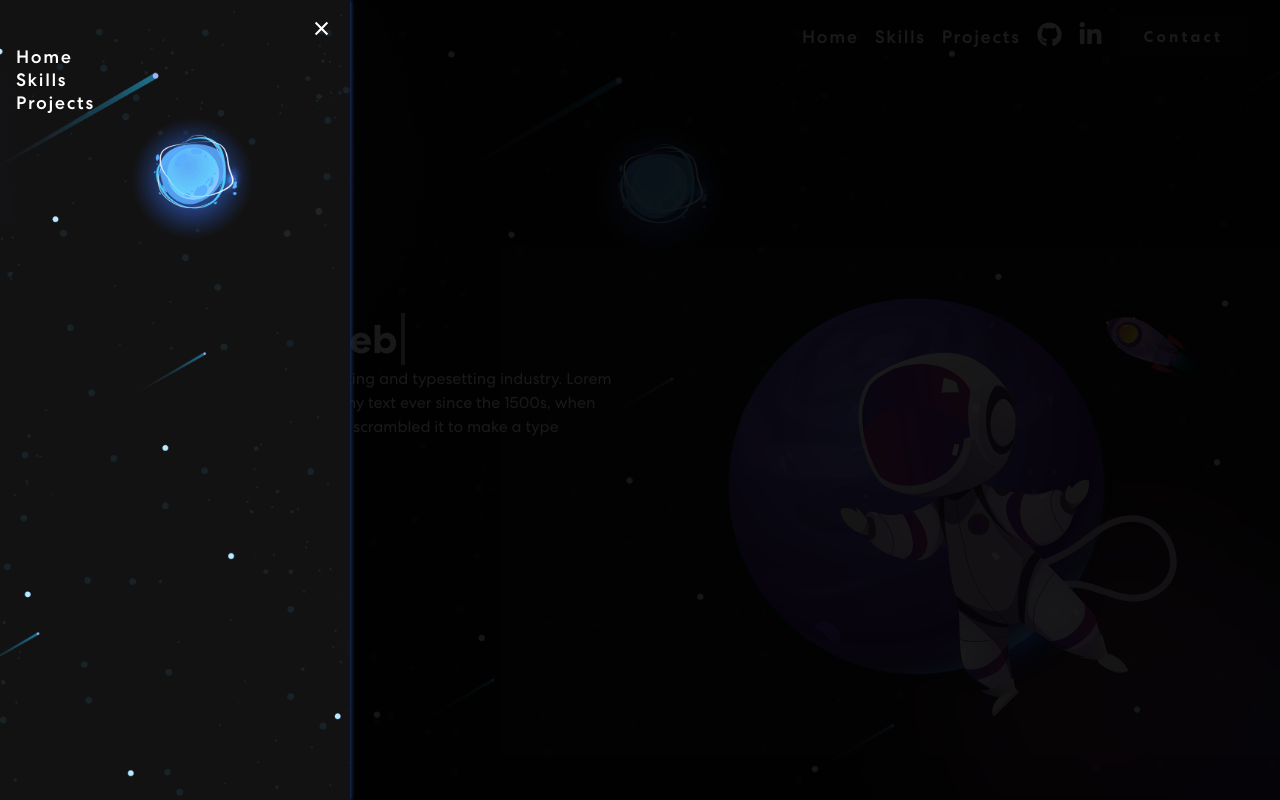
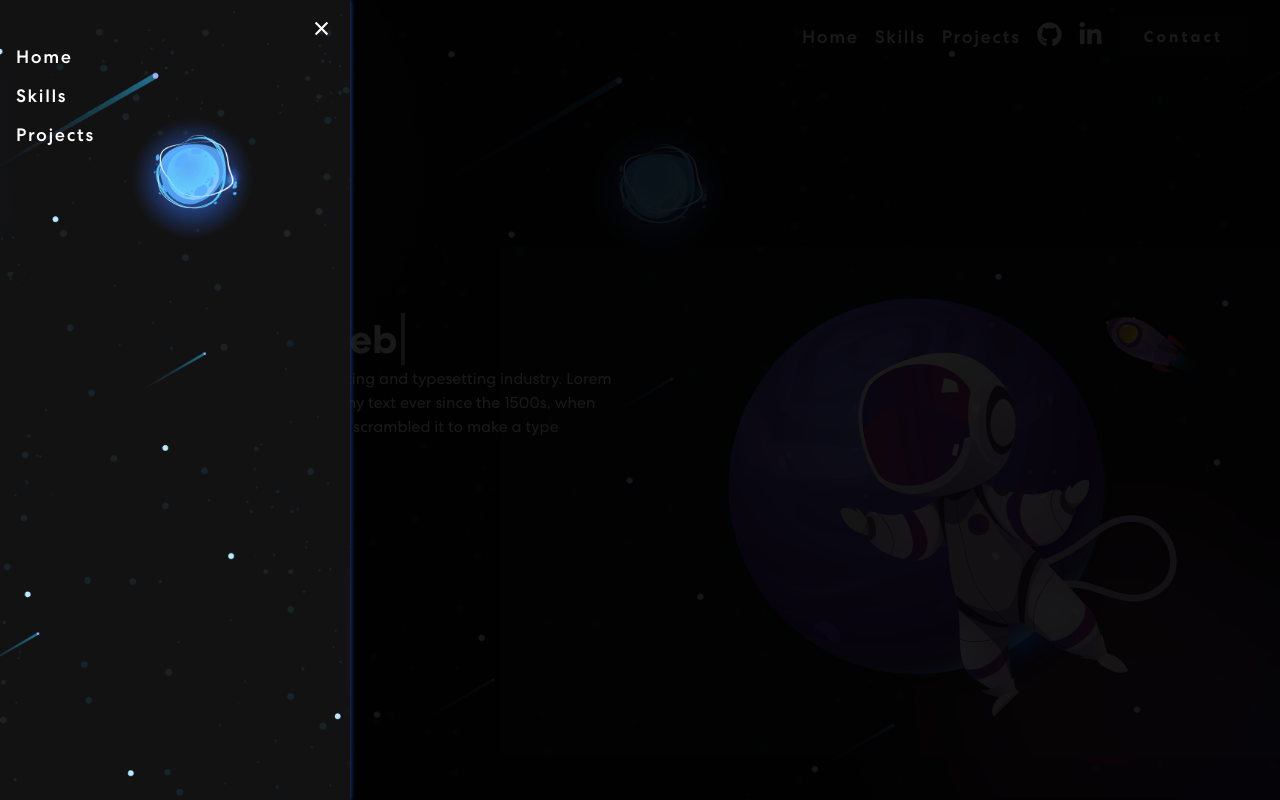
Before and after one commit to Williams25/portfolio, a Next.js app: page / in a window 1280 px wide. Both pictures are taken after a click on the button 44 px from the left and 36 px from the top of the page. Shown: the top 800 px of the page. Built offline with nearby package versions, Linux system fonts and the light colour scheme.

Commit message:
ajustando acessibilidade do header

```diff
--- a/src/components/Header/index.tsx
+++ b/src/components/Header/index.tsx
@@ -26,6 +26,19 @@ export const Header = () => {
     window.addEventListener("scroll", onScroll);
 
     return () => window.removeEventListener("scroll", onScroll);
+  }, []);
+
+  useEffect(() => {
+    window.addEventListener(
+      "keydown",
+      (e) => e.code === "Escape" && setOpenMenu(false)
+    );
+
+    return () =>
+      window.removeEventListener(
+        "keydown",
+        (e) => openMenu && e.code === "Escape" && setOpenMenu(false)
+      );
   }, []);
 
   return (
@@ -87,7 +100,11 @@ export const Header = () => {
         </div>
       </Container>
 
-      <S.MenuMobile show={openMenu}>
+      <S.MenuMobile
+        show={openMenu}
+        aria-hidden={openMenu}
+        aria-expanded={openMenu}
+      >
         <div className="menu-mobile">
           <button
             type="button"
@@ -98,13 +115,23 @@ export const Header = () => {
           </button>
 
           <nav>
-            <a href="#">Home</a>
-          </nav>
-          <nav>
-            <a href="#skills">Skills</a>
-          </nav>
-          <nav>
-            <a href="#">Projects</a>
+            <ul>
+              <li>
+                <Link href="#">
+                  <a>Home</a>
+                </Link>
+              </li>
+              <li>
+                <Link href="#skills">
+                  <a>Skills</a>
+                </Link>
+              </li>
+              <li>
+                <Link href="#skills">
+                  <a>Projects</a>
+                </Link>
+              </li>
+            </ul>
           </nav>
         </div>
         <span className="overlay" onClick={toggleMenu} />
```
